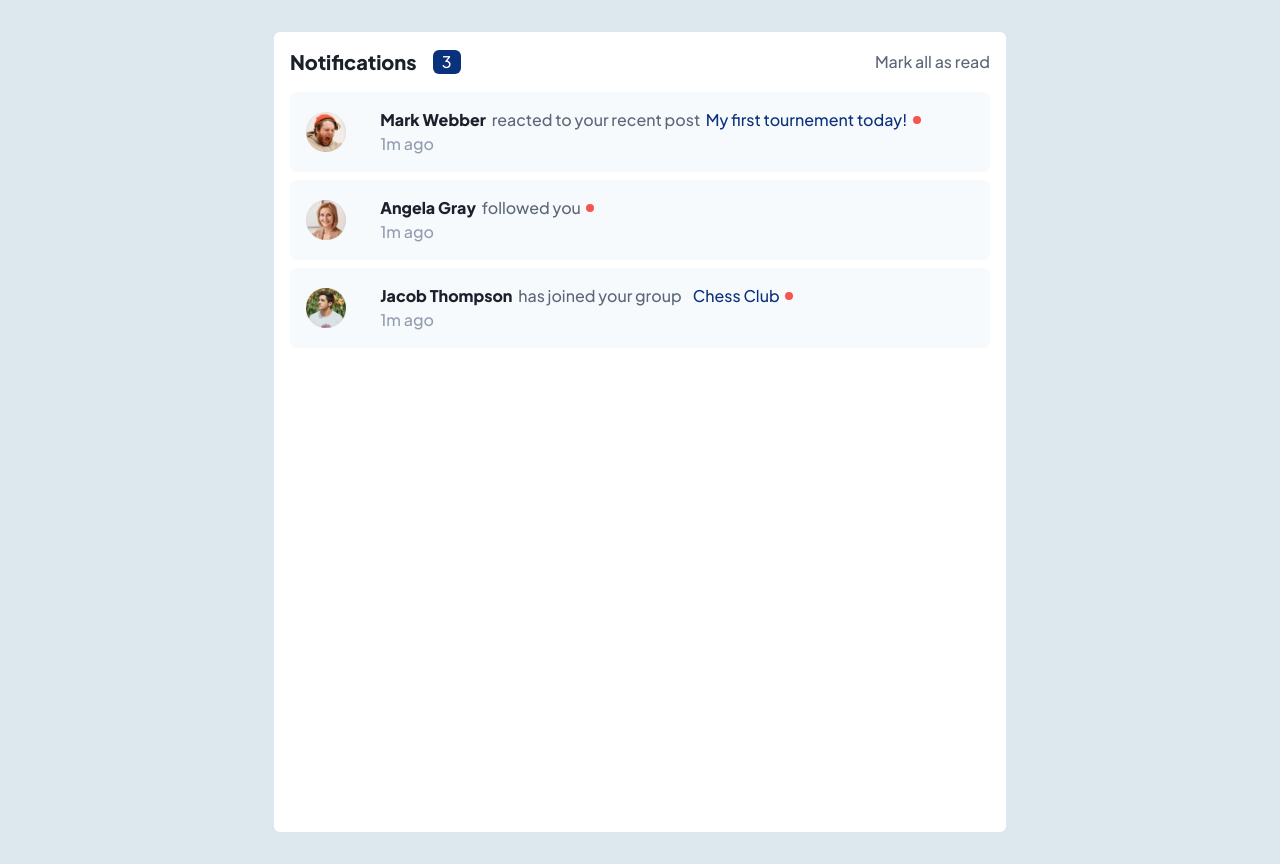
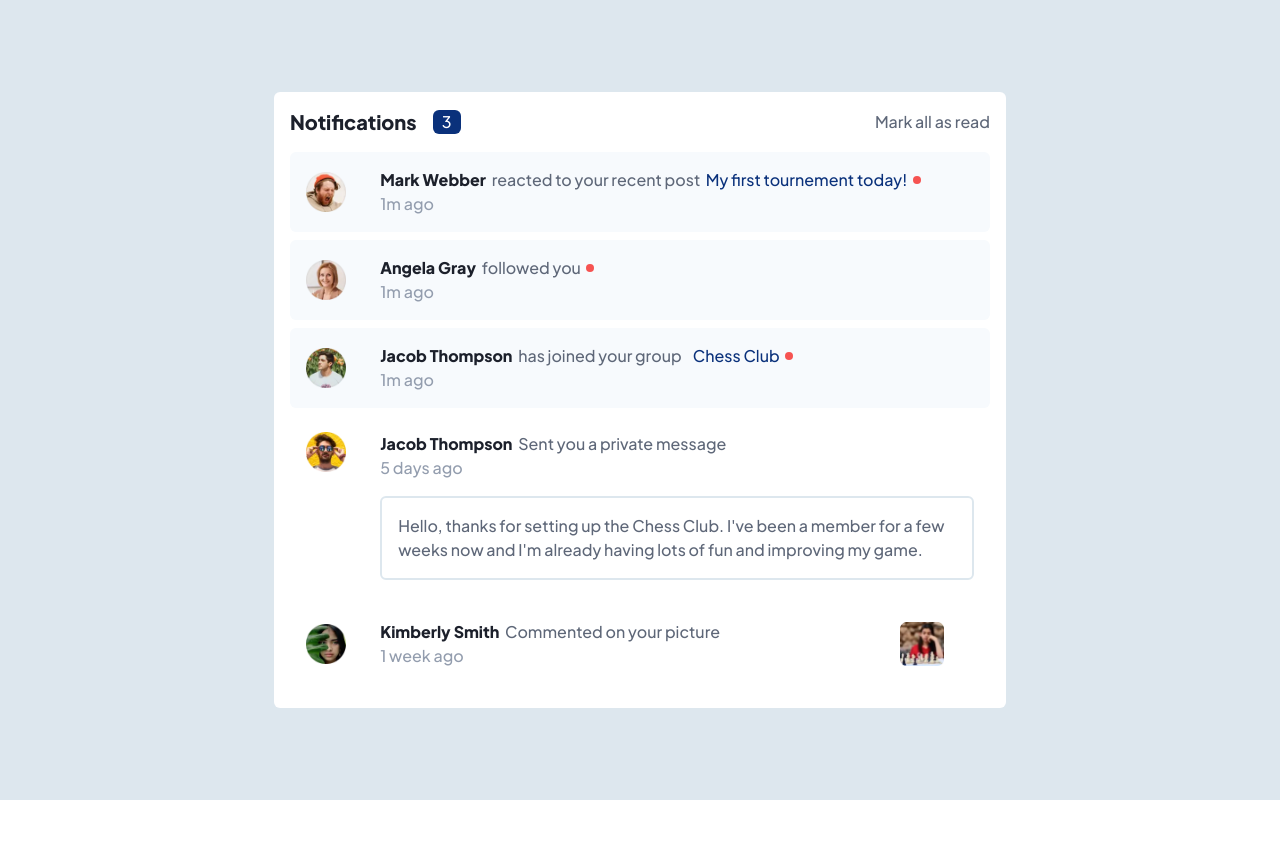
Before and after one commit to schndra/notification-page-tw, a React (Vite) app: page / in a window 1280 px wide. After the commit the page ends 800 px from the top, so only its background shows below. Built offline with nearby package versions, Linux system fonts and the light colour scheme.

Commit message:
final commit -completed notification page ;)

```diff
--- a/src/App.jsx
+++ b/src/App.jsx
@@ -19,9 +19,9 @@ function App() {
   };
 
   return (
-    <main className="grid grid-flow-col justify-center bg-nGrayishBlue300   ">
+    <main className="  flex justify-center items-center bg-nGrayishBlue300 md:min-h-screen  ">
       {/* header */}
-      <div className="w-full h-screen p-4  md:w-[732px] bg-nWhite  md:my-8 rounded-md">
+      <div className="w-full  p-4  md:w-[732px] bg-nWhite h-screen md:h-full  rounded-md">
         <div className="flex items-center justify-between">
           <div className="flex gap-4 items-center">
             <h1 className="text-nVeryDarkBlue font-extrabold text-xl capitalize">
@@ -124,6 +124,58 @@ function App() {
               <p className="text-nGrayishBlue400">1m ago</p>
             </div>
           </li>
+          {/* Rizkyhassanudin */}
+          <li
+            className={
+              "relative grid grid-cols-6  items-center  bg-nWhite p-4 rounded-md mb-2 md:grid-cols-9"
+            }
+          >
+            <div className="w-10 h-10 rounded-full absolute top-4 left-4">
+              <img
+                src={RizkyHasanuddin}
+                alt="mark webber img"
+                className="w-full h-full object-cover"
+              />
+            </div>
+            <div className="col-start-2 col-span-6 md:col-start-2 md:col-span-9">
+              <p className="font-medium text-nGrayishBlue500">
+                <span className="text-nVeryDarkBlue font-extrabold cursor-pointer hover:text-primaryBlue capitalize">
+                  Jacob Thompson &nbsp;
+                </span>
+                Sent you a private message &nbsp;
+              </p>
+              <p className="text-nGrayishBlue400">5 days ago</p>
+              <div className="border-2 p-4 mt-4 border-nGrayishBlue300 rounded-md  hover:bg-nGrayishBlue300 hover:cursor-pointer ">
+                <p className="text-nGrayishBlue500">
+                  Hello, thanks for setting up the Chess Club. I've been a
+                  member for a few weeks now and I'm already having lots of fun
+                  and improving my game.
+                </p>
+              </div>
+            </div>
+          </li>
+          {/* Kimberly */}
+          <li className="grid grid-cols-6  items-center  bg-nWhite p-4 rounded-md mb-2 md:grid-cols-9 ">
+            <div className="w-10 h-10 rounded-full  ">
+              <img
+                src={KimberlySmith}
+                alt="mark webber img"
+                className="w-full h-full object-cover"
+              />
+            </div>
+            <div className="col-start-2 col-span-6 md:col-start-2 md:col-span-6 ">
+              <p className="font-medium text-nGrayishBlue500">
+                <span className="text-nVeryDarkBlue font-extrabold cursor-pointer hover:text-primaryBlue capitalize">
+                  Kimberly Smith &nbsp;
+                </span>
+                Commented on your picture &nbsp;
+              </p>
+              <p className="text-nGrayishBlue400">1 week ago</p>
+            </div>
+            <div className=" w-11 h-11   col-start-9 col-span-9">
+              <img src={chessClub} alt="" className="w-full" />
+            </div>
+          </li>
         </ul>
       </div>
     </main>
```
